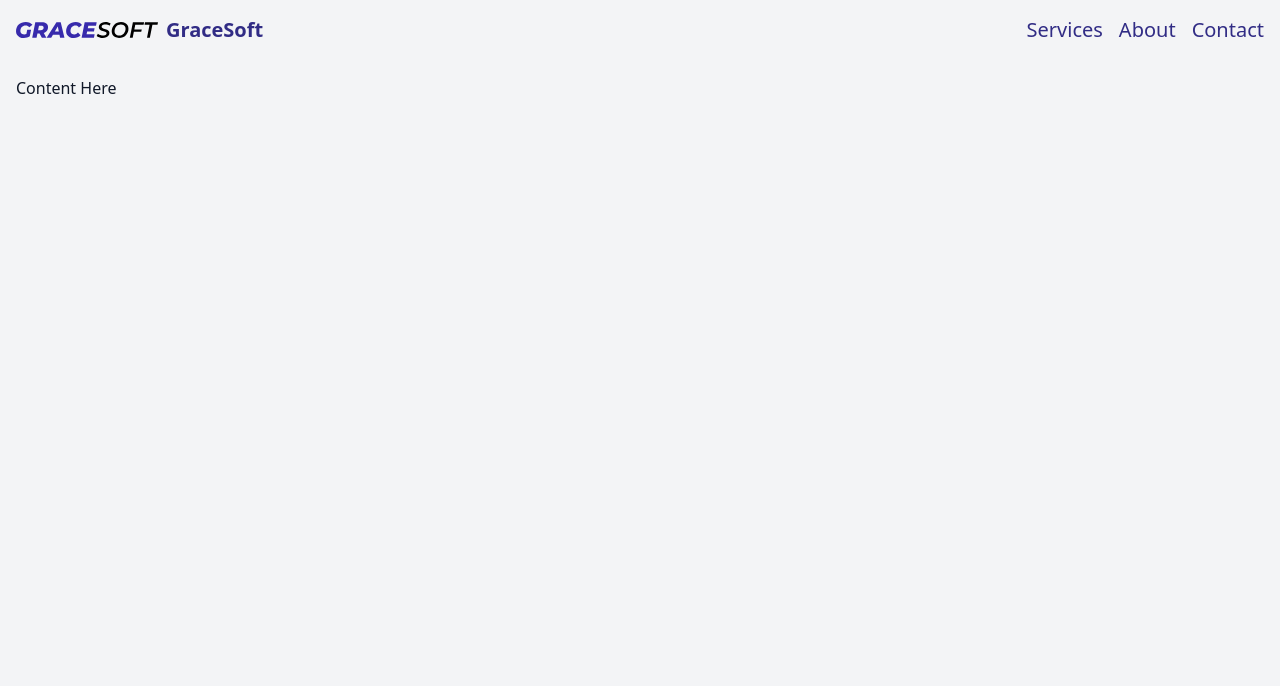
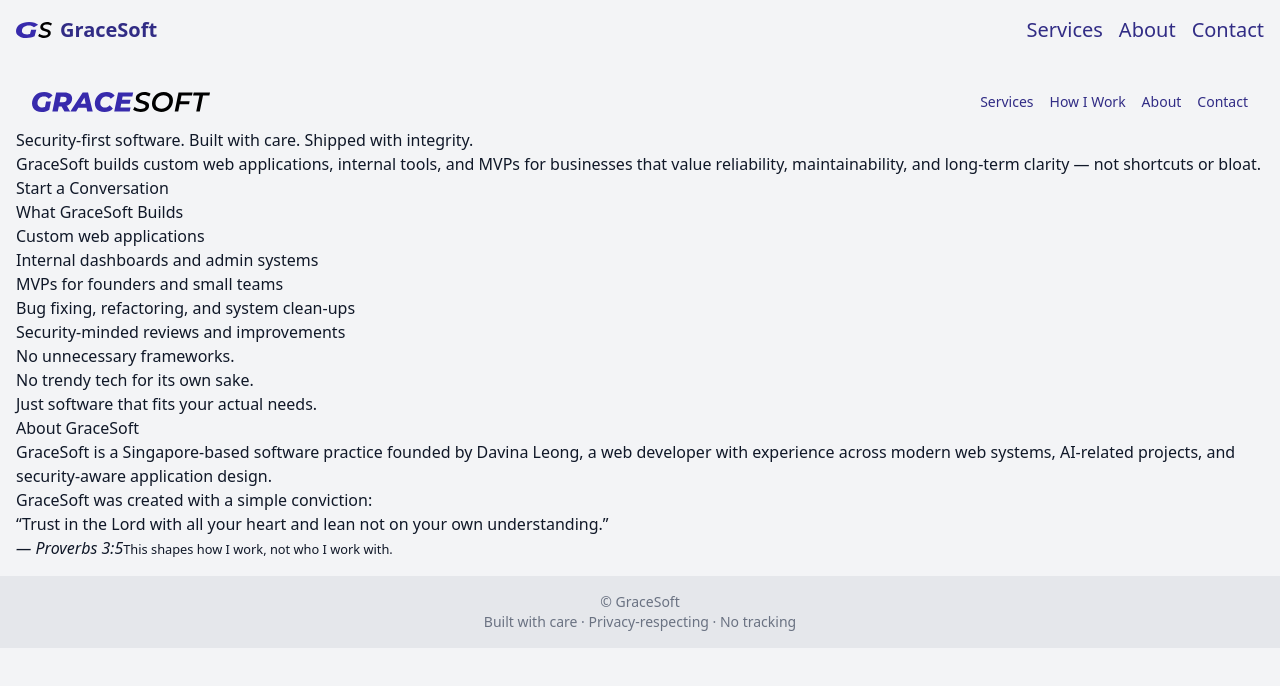
Before and after one commit to davinaleong/gracesoft-website, a Next.js app: page / in a window 1280 px wide. Shown: the top 686 px of the page. Built offline with nearby package versions, Linux system fonts and the light colour scheme.

Commit message:
Implemented the Footer component.

```diff
--- /dev/null
+++ b/app/components/Footer.tsx
@@ -0,0 +1,12 @@
+import contentHelper from "./../db/content-helper"
+
+export default function Footer() {
+    const footerContent = contentHelper.getFooterContent();
+
+    return (
+        <footer className="text-sm text-center text-gray-500 bg-gray-200 dark:bg-gray-800 p-4">
+          <p>{footerContent.copyright}</p>
+          <p>{footerContent.tagline}</p>
+        </footer>
+    )
+}
--- a/app/components/Header.tsx
+++ b/app/components/Header.tsx
@@ -1,5 +1,5 @@
 import Image from "next/image"
-import Logo from "./../assets/images/GS_IMGLOGO_2026.svg"
+import Logo from "./../assets/images/GS_IMGICON_2026.svg"
 
 export default function Header() {
   return (
--- /dev/null
+++ b/app/db/content-helper.ts
@@ -0,0 +1,223 @@
+import data from './data.json';
+
+// Type definitions for the JSON structure
+export interface Logo {
+  text: string;
+  variant: 'icon_wordmark' | 'full';
+  size: 'small' | 'large';
+  position?: string;
+  style?: string;
+  note?: string;
+}
+
+export interface NavigationItem {
+  label: string;
+  href: string;
+}
+
+export interface CTAButton {
+  label: string;
+  action: string;
+  target?: string;
+}
+
+export interface CTA {
+  primary?: CTAButton;
+  secondary?: CTAButton;
+}
+
+export interface Feature {
+  title: string;
+  description: string;
+}
+
+export interface ProcessStep {
+  step: number;
+  title: string;
+  description: string;
+}
+
+export interface ContactDetails {
+  email: string;
+  location: string;
+}
+
+export interface Quote {
+  text: string;
+  source: string;
+  note?: string;
+}
+
+// Content Helper Class
+export class ContentHelper {
+  private data = data;
+
+  // Meta information
+  getPageTitle(): string {
+    return this.data.meta.title;
+  }
+
+  getPageDescription(): string {
+    return this.data.meta.description;
+  }
+
+  // Header/Navigation
+  getNavigation(): NavigationItem[] {
+    return this.data.sections.header.navigation;
+  }
+
+  getHeaderLogo(): Logo {
+    return this.data.sections.header.logo;
+  }
+
+  // Hero Section
+  getHeroContent() {
+    const hero = this.data.sections.hero;
+    return {
+      logo: hero.logo,
+      headline: hero.headline,
+      description: hero.description,
+      cta: hero.cta
+    };
+  }
+
+  getHeroHeadline(): string {
+    return this.data.sections.hero.headline;
+  }
+
+  getHeroDescription(): string {
+    return this.data.sections.hero.description;
+  }
+
+  getHeroCTA(): CTA {
+    return this.data.sections.hero.cta;
+  }
+
+  // Services Section
+  getServicesContent() {
+    const services = this.data.sections.services;
+    return {
+      title: services.title,
+      items: services.items,
+      closingStatements: services.closing_statements
+    };
+  }
+
+  getServicesList(): string[] {
+    return this.data.sections.services.items;
+  }
+
+  // Why GraceSoft
+  getWhyGraceSoftFeatures(): Feature[] {
+    return this.data.sections.why_gracesoft.items;
+  }
+
+  getWhyGraceSoftContent() {
+    const section = this.data.sections.why_gracesoft;
+    return {
+      title: section.title,
+      features: section.items
+    };
+  }
+
+  // How It Works Process
+  getProcessSteps(): ProcessStep[] {
+    return this.data.sections.how_it_works.steps;
+  }
+
+  getHowItWorksContent() {
+    const section = this.data.sections.how_it_works;
+    return {
+      title: section.title,
+      steps: section.steps,
+      closingStatement: section.closing_statement
+    };
+  }
+
+  // Who It's For
+  getQualificationContent() {
+    const section = this.data.sections.who_its_for;
+    return {
+      title: section.title,
+      goodFit: section.good_fit,
+      notAFit: {
+        title: section.not_a_fit.title,
+        items: section.not_a_fit.items
+      }
+    };
+  }
+
+  // About Section
+  getAboutContent() {
+    const about = this.data.sections.about;
+    return {
+      title: about.title,
+      body: about.body,
+      statement: about.statement,
+      quote: about.quote
+    };
+  }
+
+  getAboutQuote(): Quote {
+    return this.data.sections.about.quote;
+  }
+
+  // Contact Section
+  getContactContent() {
+    const contact = this.data.sections.contact;
+    return {
+      title: contact.title,
+      description: contact.description,
+      contactDetails: contact.contact_details,
+      cta: contact.cta
+    };
+  }
+
+  getContactDetails(): ContactDetails {
+    return this.data.sections.contact.contact_details;
+  }
+
+  // Footer
+  getFooterContent() {
+    const footer = this.data.sections.footer;
+    return {
+      logo: footer.logo,
+      copyright: footer.copyright,
+      tagline: footer.tagline
+    };
+  }
+
+  // Utility methods for getting sections by ID
+  getSectionById(id: string) {
+    const sections = this.data.sections;
+
+    switch (id) {
+      case 'services':
+        return sections.services;
+      case 'how-it-works':
+        return sections.how_it_works;
+      case 'about':
+        return sections.about;
+      case 'contact':
+        return sections.contact;
+      default:
+        return null;
+    }
+  }
+
+  // Get all sections for iteration
+  getAllSections() {
+    return this.data.sections;
+  }
+
+  // Check if section exists
+  hasSection(sectionName: string): boolean {
+    return sectionName in this.data.sections;
+  }
+}
+
+// Create and export a singleton instance
+export const contentHelper = new ContentHelper();
+
+// Export default instance for easier importing
+export default contentHelper;
--- a/app/globals.css
+++ b/app/globals.css
@@ -1,29 +1,9 @@
 @import "tailwindcss";
-
-:root {
-  --background: theme("colors.gray.100");
-  --foreground: theme("colors.gray.900");
-}
-
-@theme inline {
-  --color-background: var(--background);
-  --color-foreground: var(--foreground);
-  --font-sans: var(--font-montserrat);
-}
-
-@media (prefers-color-scheme: dark) {
-  :root {
-    --background: theme("colors.gray.900");
-    --foreground: theme("colors.gray.100");
-  }
-}
 
 html {
   scroll-behavior: smooth;
 }
 
 body {
-  background: var(--background);
-  color: var(--foreground);
   font-family: var(--font-sans), system-ui, -apple-system, sans-serif;
 }
--- a/app/layout.tsx
+++ b/app/layout.tsx
@@ -1,6 +1,7 @@
 import type { Metadata } from "next";
 import { Montserrat } from "next/font/google";
 import Header from "./components/Header";
+import Footer from "./components/Footer";
 import "./globals.css";
 
 const montserrat = Montserrat({
@@ -76,10 +77,11 @@
     <html lang="en">
       <body
         id="top"
-        className={`${montserrat.variable} font-sans antialiased`}
+        className={`${montserrat.variable} text-gray-900 bg-gray-100 dark:text-gray-100 dark:bg-gray-900 font-sans antialiased`}
       >
         <Header />
         <main className="p-4">{children}</main>
+        <Footer />
       </body>
     </html>
   );
--- a/app/page.tsx
+++ b/app/page.tsx
@@ -1,5 +1,64 @@
+import Image from "next/image"
+import Logo from "./assets/images/GS_IMGLOGO_2026.svg"
+import contentHelper from "./db/content-helper"
+
 export default function HomePage() {
+  // Get content using the helper
+  const navigation = contentHelper.getNavigation()
+  const heroContent = contentHelper.getHeroContent()
+  const services = contentHelper.getServicesContent()
+  const aboutContent = contentHelper.getAboutContent()
+
   return (
-    <>Content Here</>
+    <div>
+      <nav className="flex items-center justify-between gap-4 p-4">
+        <Image src={Logo} alt="GraceSoft Logo" height={20} />
+
+        <ul className="flex justify-end gap-4 text-sm font-medium">
+          {navigation.map((item) => (
+            <li key={item.href}>
+              <a href={item.href} className="text-indigo-900 hover:text-indigo-700">
+                {item.label}
+              </a>
+            </li>
+          ))}
+        </ul>
+      </nav>
+
+      {/* Hero Section */}
+      <section className="hero">
+        <h1>{heroContent.headline}</h1>
+        <p>{heroContent.description}</p>
+        {heroContent.cta.primary && (
+          <button>{heroContent.cta.primary.label}</button>
+        )}
+      </section>
+
+      {/* Services Section */}
+      <section id="services">
+        <h2>{services.title}</h2>
+        <ul>
+          {services.items.map((service, index) => (
+            <li key={index}>{service}</li>
+          ))}
+        </ul>
+        {services.closingStatements.map((statement, index) => (
+          <p key={index}>{statement}</p>
+        ))}
+      </section>
+
+      {/* About Section */}
+      <section id="about">
+        <h2>{aboutContent.title}</h2>
+        {aboutContent.body.map((paragraph, index) => (
+          <p key={index}>{paragraph}</p>
+        ))}
+        <blockquote>
+          <p><q>{aboutContent.quote.text}</q></p>
+          <cite>— {aboutContent.quote.source}</cite>
+          {aboutContent.quote.note && <small>{aboutContent.quote.note}</small>}
+        </blockquote>
+      </section>
+    </div>
   );
 }
```
